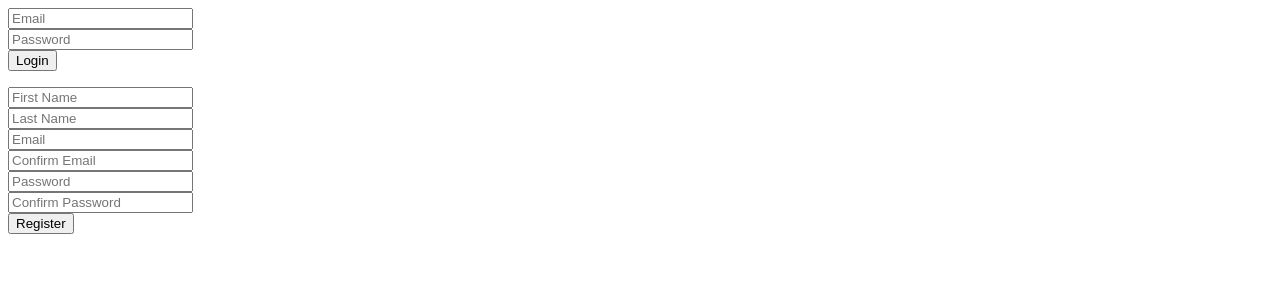
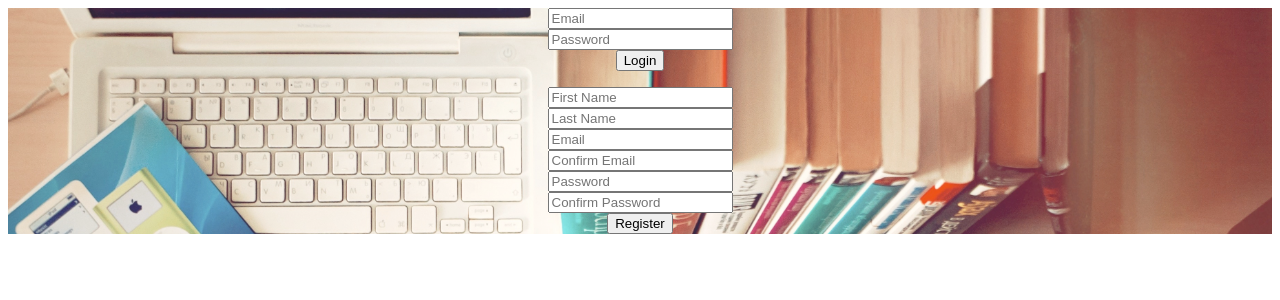
Before and after one commit to THANHDNV/social-network-php, a PHP site: page /register.php in a window 1280 px wide. Shown: the top 300 px of the page. Run offline with PHP 8.4, Linux system fonts and the light colour scheme.

Commit message:
add style to register form

```diff
--- /dev/null
+++ b/assets/css/register_style.css
@@ -0,0 +1,8 @@
+form {
+    text-align: center;
+}
+
+.wrapper {
+    background-image: url('assets/images/backgrounds/2.1 Desktop.jpg');
+    background-size: 100%;
+}
--- a/register.php
+++ b/register.php
@@ -9,9 +9,11 @@
     <meta charset="UTF-8">
     <meta name="viewport" content="width=device-width, initial-scale=1.0">
     <meta http-equiv="X-UA-Compatible" content="ie=edge">
+    <link href='assets/css/register_style.css' rel='stylesheet' type='text/css'>
     <title>Welcome to Swiftfeed</title>
 </head>
 <body>
+    <div class='wrapper'>
         <form action='register.php' method='POST'>
             <input type='text' name='log_email' placeholder='Email' value="<?php
                 if (isset($_SESSION['log_email'])) {
@@ -62,5 +64,7 @@
             <input type='submit' name='reg_button' value='Register'>
             <?php if (isset($errors['success'])) echo ('<br>' . $errors['success']) ?>
         </form>
+    </div>
+
 </body>
 </html>
```
Also changed, not shown: assets/images/backgrounds/2.1 Desktop.jpg (added). Lines whose indentation alone changed are shown as unchanged.
